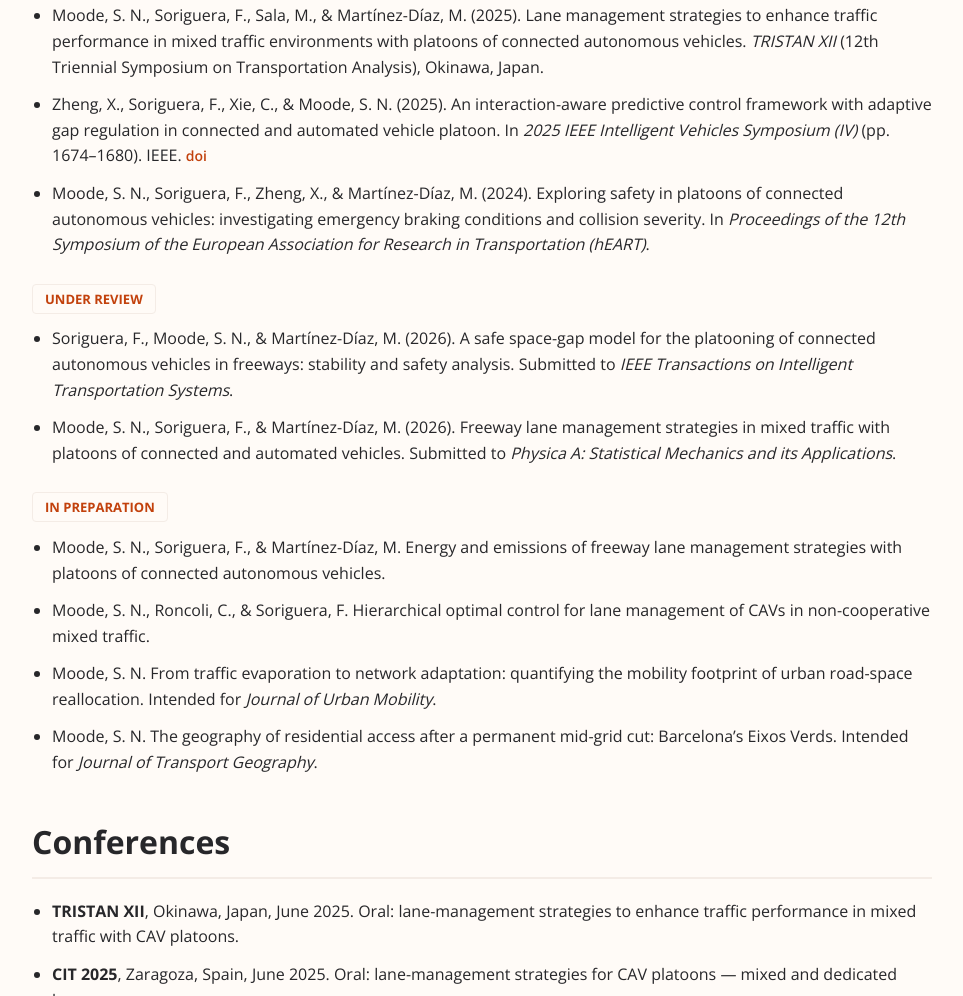
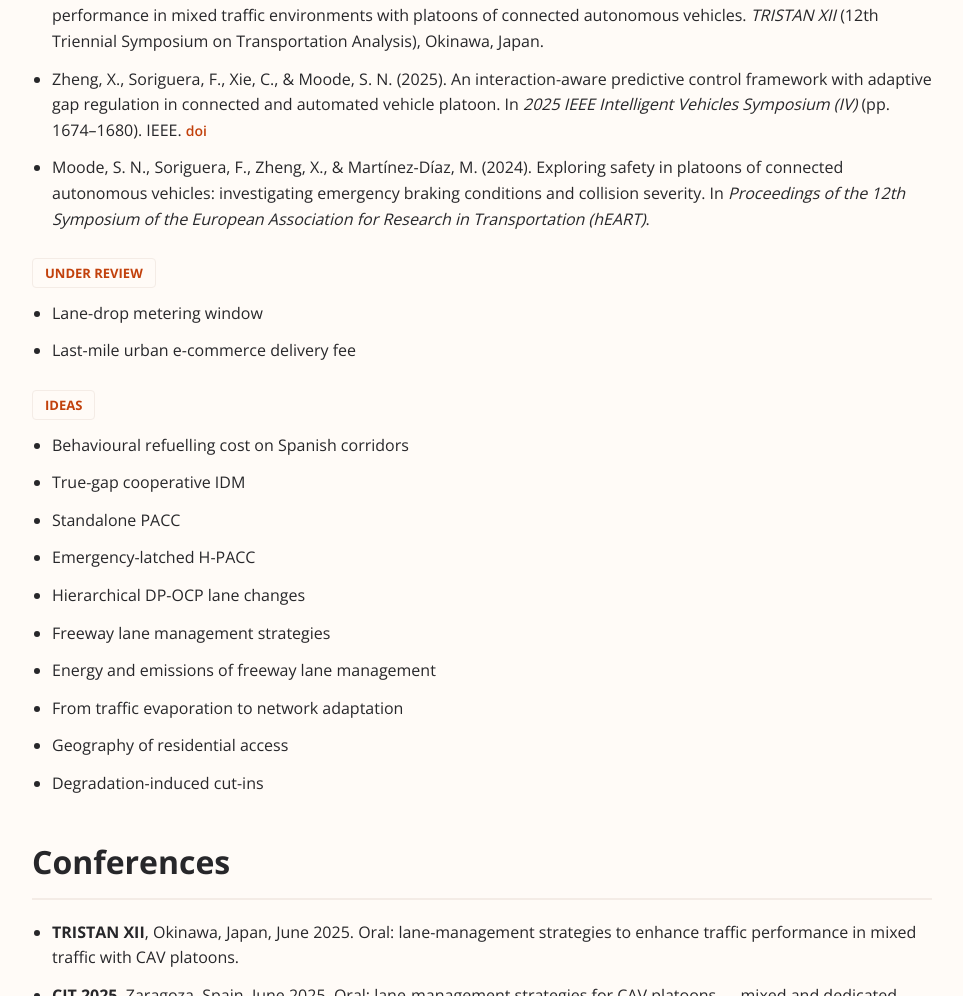
Before and after one commit to SeshadriMoode/SeshadriMoode.github.io, a plain HTML site: page index.html in a window 1280 px wide. Shown: the part 1970-2966 px from the top of the page, without its empty margins (158-1121 px from the left). Drawn offline with nearby package versions, Linux system fonts and the light colour scheme.

Commit message:
List working papers as titles only, without target journals.

```diff
--- a/index.html
+++ b/index.html
@@ -187,7 +187,7 @@
         </div>
         <div class="card">
           <h3 style="color: var(--text-main); font-weight: 600;"><i class="fa-solid fa-car-side" style="color: var(--accent-color); margin-right: 8px;"></i>CAV freeway operations</h3>
-          <p>Microscopic platoon modelling, mixed versus dedicated lanes, and energy. One journal article in <i>Transportmetrica B</i>; two manuscripts under review.</p>
+          <p>Microscopic platoon modelling, mixed versus dedicated lanes, and energy. One journal article in <i>Transportmetrica B</i>.</p>
           <p style="margin-top: auto;"><a href="#publications">Publications &rarr;</a></p>
         </div>
         <div class="card">
@@ -231,20 +231,26 @@
             Under review
           </span>
           <ul style="padding-left: 20px; margin-top: 15px;">
-            <li style="font-size: 16px; margin-bottom: 12px;">Soriguera, F., Moode, S. N., &amp; Martínez-Díaz, M. (2026). A safe space-gap model for the platooning of connected autonomous vehicles in freeways: stability and safety analysis. Submitted to <i>IEEE Transactions on Intelligent Transportation Systems</i>.</li>
-            <li style="font-size: 16px; margin-bottom: 12px;">Moode, S. N., Soriguera, F., &amp; Martínez-Díaz, M. (2026). Freeway lane management strategies in mixed traffic with platoons of connected and automated vehicles. Submitted to <i>Physica A: Statistical Mechanics and its Applications</i>.</li>
+            <li style="font-size: 16px; margin-bottom: 12px;">Lane-drop metering window</li>
+            <li style="font-size: 16px; margin-bottom: 12px;">Last-mile urban e-commerce delivery fee</li>
           </ul>
         </div>
 
         <div style="margin-top: 28px;">
           <span style="background-color: var(--section-bg); color: var(--accent-color); padding: 5px 12px; border-radius: 4px; font-size: 13px; font-weight: bold; text-transform: uppercase; border: 1px solid var(--border-color);">
-            In preparation
+            Ideas
           </span>
           <ul style="padding-left: 20px; margin-top: 15px;">
-            <li style="font-size: 16px; margin-bottom: 12px;">Moode, S. N., Soriguera, F., &amp; Martínez-Díaz, M. Energy and emissions of freeway lane management strategies with platoons of connected autonomous vehicles.</li>
-            <li style="font-size: 16px; margin-bottom: 12px;">Moode, S. N., Roncoli, C., &amp; Soriguera, F. Hierarchical optimal control for lane management of CAVs in non-cooperative mixed traffic.</li>
-            <li style="font-size: 16px; margin-bottom: 12px;">Moode, S. N. From traffic evaporation to network adaptation: quantifying the mobility footprint of urban road-space reallocation. Intended for <i>Journal of Urban Mobility</i>.</li>
-            <li style="font-size: 16px; margin-bottom: 12px;">Moode, S. N. The geography of residential access after a permanent mid-grid cut: Barcelona’s Eixos Verds. Intended for <i>Journal of Transport Geography</i>.</li>
+            <li style="font-size: 16px; margin-bottom: 12px;">Behavioural refuelling cost on Spanish corridors</li>
+            <li style="font-size: 16px; margin-bottom: 12px;">True-gap cooperative IDM</li>
+            <li style="font-size: 16px; margin-bottom: 12px;">Standalone PACC</li>
+            <li style="font-size: 16px; margin-bottom: 12px;">Emergency-latched H-PACC</li>
+            <li style="font-size: 16px; margin-bottom: 12px;">Hierarchical DP-OCP lane changes</li>
+            <li style="font-size: 16px; margin-bottom: 12px;">Freeway lane management strategies</li>
+            <li style="font-size: 16px; margin-bottom: 12px;">Energy and emissions of freeway lane management</li>
+            <li style="font-size: 16px; margin-bottom: 12px;">From traffic evaporation to network adaptation</li>
+            <li style="font-size: 16px; margin-bottom: 12px;">Geography of residential access</li>
+            <li style="font-size: 16px; margin-bottom: 12px;">Degradation-induced cut-ins</li>
           </ul>
         </div>
 
```
